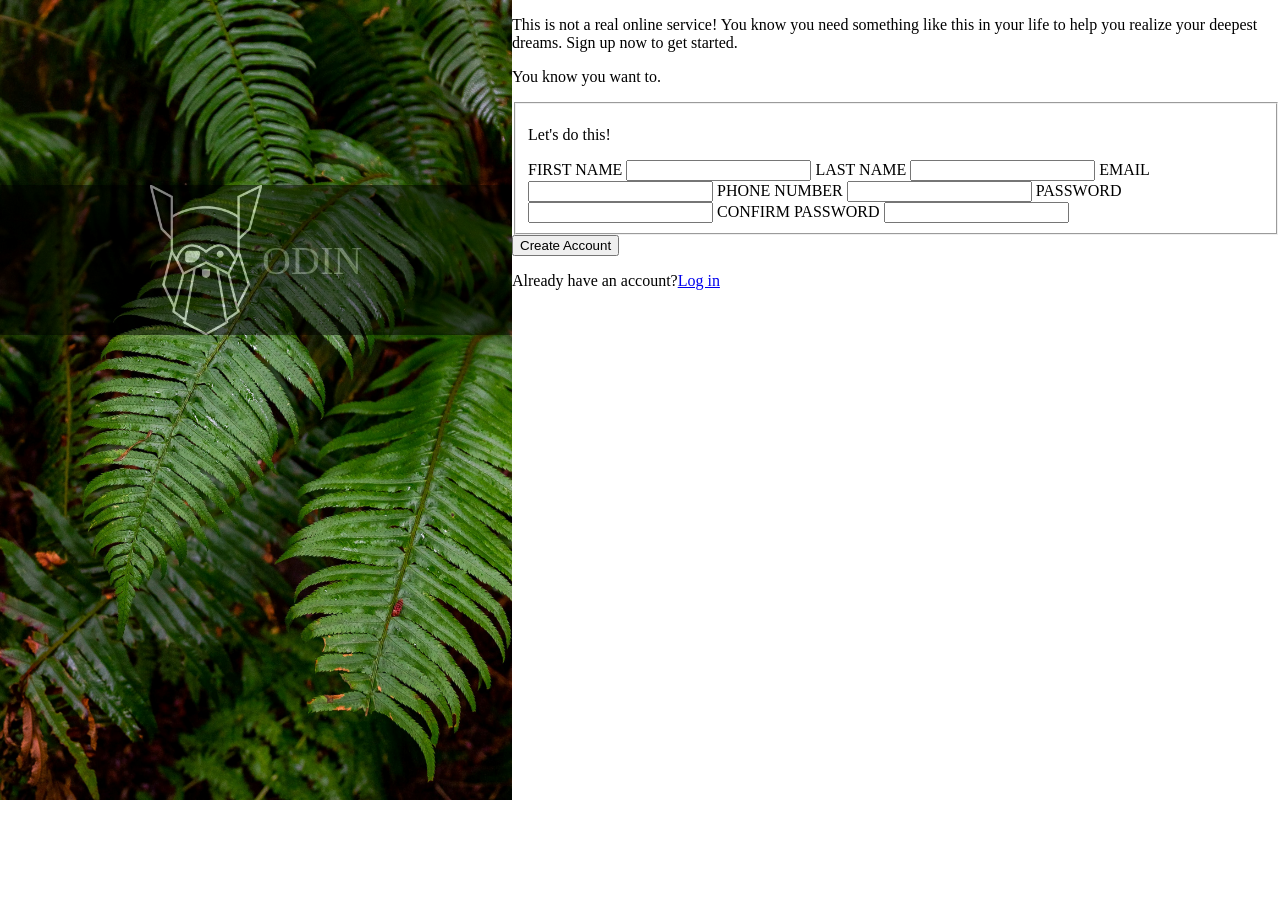
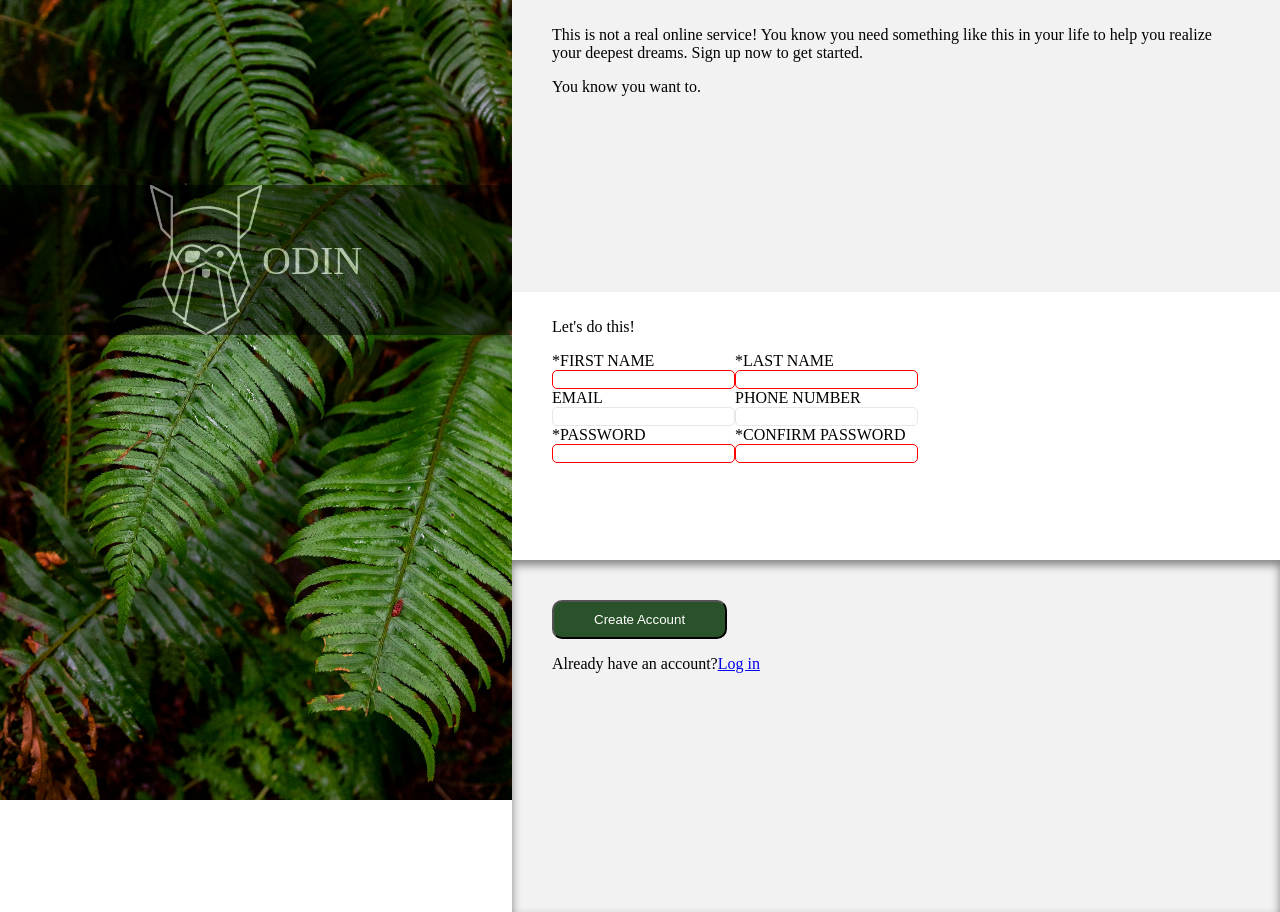
Before and after one commit to Briel8/Sign-up-form, a plain HTML site: page index.html in a window 1280 px wide. Before the commit the page ends 888 px from the top, so only its background shows below. Drawn offline with Linux system fonts and the light colour scheme.

Commit message:
designed the form area but not complete.

```diff
--- a/index.html
+++ b/index.html
@@ -10,34 +10,51 @@
     <div class="side-bar">
         <img class="background-image" src="halie-west-25xggax4bSA-unsplash.jpg" alt="halie-west as the side-bar background-image">
         <div class="logo-container">
-            <img class="logo-label" src="odin-lined.png" alt="The logo and odin name">
+            <img class="logo" src="odin-lined.png" alt="The logo and odin name">
             <div class="logo-name">ODIN</div>
         </div>
         <p class="credit">Photo by Halie West on Unsplash</p>
     </div>
     <div class="entry-division">
+        <form action="#" method="get" class="form-container">
             <div class="paragraph-container">
                 <p>This is not a real online service! You know you need something like this in your life to help you realize your deepest dreams. Sign up now to get started.</p>
                 <p>You know you want to.</p>
             </div>
-        <form action="#" method="get" class="form-container">
             <fieldset input="">
                 <p class="form-header">Let's do this!</p>
-                <label for="first">FIRST NAME</label>
-                <input type="text" id="first">
-                <label for="last">LAST NAME</label>
-                <input type="text" id="last">
+                <div class="name">
+                    <div class="first-name">
+                        <label for="first">*FIRST NAME</label>
+                        <input type="text" id="first" required>
+                    </div>
+                    <div class="lastname">
+                        <label for="last">*LAST NAME</label>
+                        <input type="text" id="last" required>
+                    </div>
+                </div>
+                <div class="email-phone">
+                    <div class="email">
                         <label for="mail">EMAIL</label>
                         <input type="email" id="mail">
+                    </div>
+                    <div class="phone">
                         <label for="phone">PHONE NUMBER</label>
                         <input type="number" id="phone">
-
-                <label for="password">PASSWORD</label>
-                <input type="password" id="password">
-                <label for="confirm">CONFIRM PASSWORD</label>
-                <input type="password" id="confirm">
+                    </div>
+                </div>
+                <div class="passwd-confirm">
+                    <div class="password">
+                        <label for="password">*PASSWORD</label>
+                        <input type="password" id="password" required>
+                    </div>
+                    <div class="confirm">
+                        <label for="confirm">*CONFIRM PASSWORD</label>
+                        <input type="password" id="confirm" required>
+                    </div>
+                </div>
             </fieldset>
-            <div class="sign-up-in=">
+            <div class="sign-up-in">
                 <button type="submit">Create Account</button>
                 <p class="create-account">Already have an account?<a href="#">Log in</a></p>
             </div>
--- a/style.css
+++ b/style.css
@@ -12,6 +12,34 @@ body {
     display: flex;
 }
 
+fieldset {
+    border: 0px solid gray;
+    height: 31vh;
+    display: flex;
+    flex-direction: column;
+}
+
+input {
+    border: 1px solid #E5E7EB;
+    border-radius: 5px;
+}
+
+input:invalid {
+    border: 1px solid red;
+}
+
+input:focus {
+    border: 1.5px solid blue;
+    box-shadow: 0px 2px 4px gray;
+}
+
+button {
+    padding: 10px 40px;
+    border-radius: 10px;
+    color: white;
+    background-color: #2a522a;
+}
+
 .side-bar {
     height: 100vh;
     width: 40vw;
@@ -22,6 +50,27 @@ body {
 .entry-division {
     height: 100vh;
     width: 60vw;
+    display: flex;
+    flex-direction: column;
+}
+
+.paragraph-container,
+.sign-up-in {
+    background-color: #f2f2f2;
+    height: 34vh;
+}
+
+
+.paragraph-container,
+fieldset,
+.sign-up-in {
+    margin: 0px;
+    padding: 10px 40px;
+}
+
+.sign-up-in {
+    padding: 40px;
+    box-shadow: 0px 5px 10px  gray inset;
 }
 
 .background-image {
@@ -40,8 +89,10 @@ body {
     height: 150px;
 }
 
+
+
 .logo-name {
-    color: gray;
+    color: white;
     font-size: 40px;
     display: flex;
     flex-direction: column;
@@ -55,3 +106,19 @@ body {
     color: white;
     font-size: 16px;
 }
+
+.name,
+.email-phone,
+.passwd-confirm {
+    display: flex;
+}
+
+.first-name,
+.lastname,
+.email,
+.phone,
+.password,
+.confirm {
+    display: flex;
+    flex-direction: column;
+}
```
Lines whose indentation alone changed are shown as unchanged.
